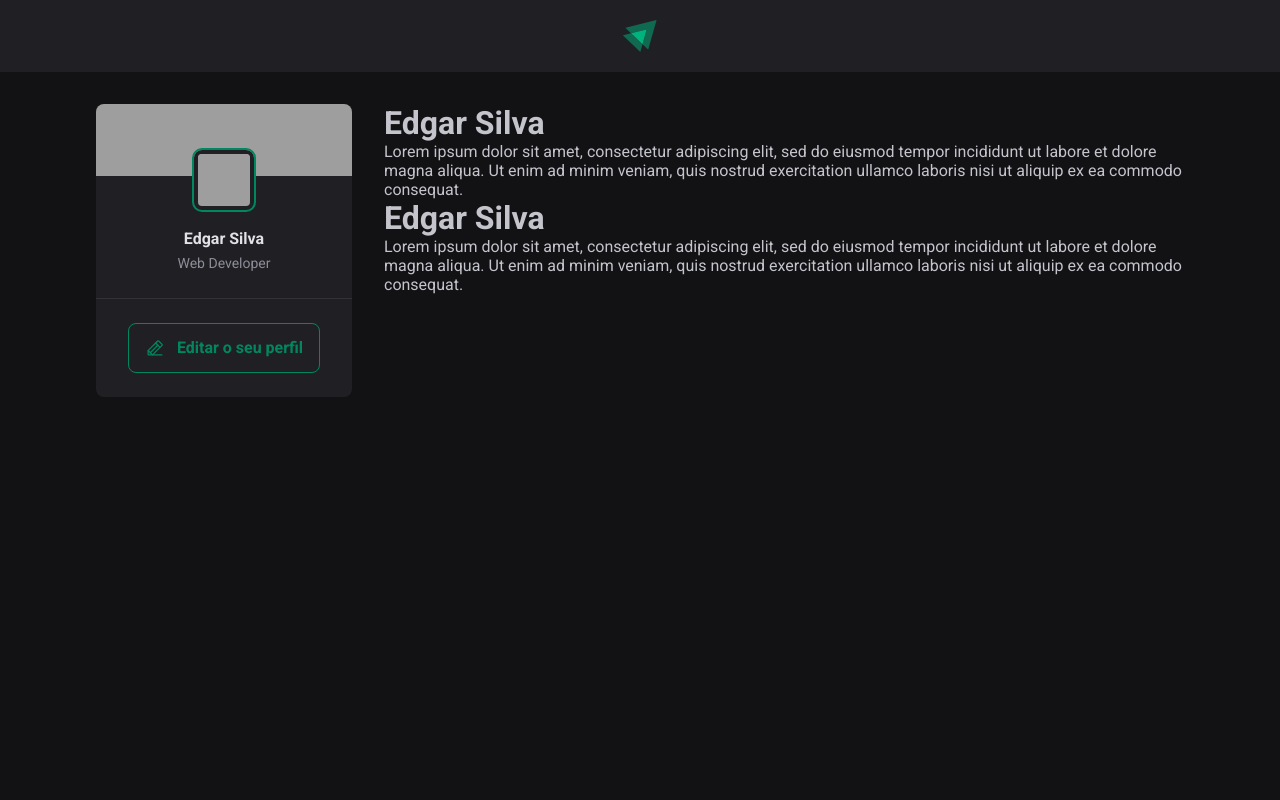
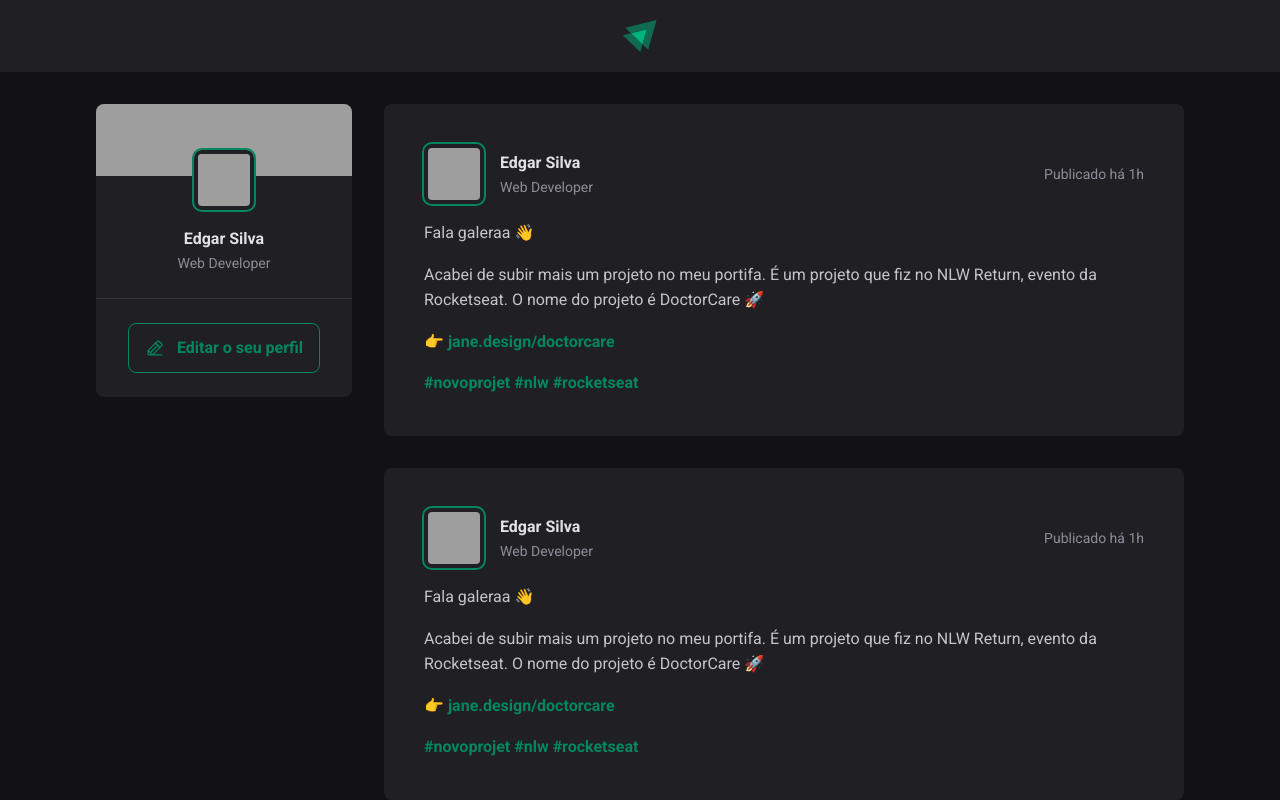
Before and after one commit to eddyzera/ignite-feed, a React (Vite) app: page / in a window 1280 px wide. Shown: the top 800 px of the page. Built offline with nearby package versions, Linux system fonts and the light colour scheme; grey boxes are pictures that could not be loaded.

Commit message:
[feat]: created post component

```diff
--- a/src/App.jsx
+++ b/src/App.jsx
@@ -1,7 +1,8 @@
 import { Header } from "./components/Header"
 import styles from './App.module.css'
+import { Sidebar } from "./components/Sidebar"
+import { Post } from "./components/Post"
 import './global.css'
-import { Sidebar } from "./components/Sidebar"
 
 function App() {
   return (
@@ -10,14 +11,9 @@
      <div className={styles.wrapper}>
         <Sidebar />
       <main>
-        <div>
-          <h1>Edgar Silva</h1>
-          <p>Lorem ipsum dolor sit amet, consectetur adipiscing elit, sed do eiusmod tempor incididunt ut labore et dolore magna aliqua. Ut enim ad minim veniam, quis nostrud exercitation ullamco laboris nisi ut aliquip ex ea commodo consequat.</p>
-        </div>
-        <div>
-          <h1>Edgar Silva</h1>
-          <p>Lorem ipsum dolor sit amet, consectetur adipiscing elit, sed do eiusmod tempor incididunt ut labore et dolore magna aliqua. Ut enim ad minim veniam, quis nostrud exercitation ullamco laboris nisi ut aliquip ex ea commodo consequat.</p>
-        </div>
+        <Post />
+        <Post />
+        <Post />
       </main>
      </div>
    </>
--- /dev/null
+++ b/src/components/Post/Post.module.css
@@ -0,0 +1,72 @@
+.post {
+  background-color: var(--gray-800);
+  border-radius: 8px;
+  padding: 2.5rem;
+
+}
+
+.post > header {
+  display: flex;
+  align-items: center;
+  justify-content: space-between;
+}
+
+.post > header time {
+  font-size: 0.875rem;
+  color: var(--gray-400);
+
+}
+
+.author {
+  display: flex;
+  align-items: center;
+  gap: 1rem;
+}
+
+.author img {
+  width: calc(3rem + 12px);
+  height: calc(3rem + 12px);
+  border-radius: 8px;
+  border: 4px solid var(--gray-800);
+  outline: 2px solid var(--green-500);
+}
+
+.authorInfo {
+  display: flex;
+  flex-direction: column;
+}
+
+.authorInfo strong {
+  color: var(--gray-100);
+  line-height: 1.6;
+}
+
+.authorInfo span {
+  font-size: 0.875rem;
+  color: var(--gray-400);
+  line-height: 1.6;
+}
+
+.post + .post {
+  margin-top: 2rem;
+}
+
+.content {
+  line-height: 1.6;
+  color: var(--gray-300);
+}
+
+.content p {
+  margin-top: 1rem;
+}
+
+.content a {
+  font-weight: bold;
+  color: var(--green-500);
+  text-decoration: none;
+  transition: color 0.2s;
+}
+
+.content a:hover {
+  color: var(--green-300);
+}
--- /dev/null
+++ b/src/components/Post/index.jsx
@@ -0,0 +1,35 @@
+import React from 'react'
+import styles from './Post.module.css'
+
+export const Post = () => {
+  return (
+    <article className={styles.post}>
+      <header>
+        <div className={styles.author}>
+          <img src="https://avatars.githubusercontent.com/u/60861927?v=4" />
+          <div className={styles.authorInfo}>
+            <strong>Edgar Silva</strong>
+            <span>Web Developer</span>
+          </div>
+        </div>
+        <time title="11 de maio ás 18:13" dateTime="2022-05-11 08:13:00">Publicado há 1h</time>
+      </header>
+
+      <div className={styles.content}>
+        <p>Fala galeraa 👋</p>
+
+        <p>Acabei de subir mais um projeto no meu portifa. É um projeto que fiz no NLW Return, evento da Rocketseat. O nome do projeto é DoctorCare 🚀</p>
+
+        <p>
+        👉 {' '}<a  href="#">jane.design/doctorcare</a>
+        </p>
+
+        <p>
+          <a href="#">#novoprojet</a>{' '}
+          <a href="#"> #nlw</a>{' '}
+          <a href="#">#rocketseat</a>{' '}
+        </p>
+      </div>
+    </article>
+  )
+}
--- a/src/global.css
+++ b/src/global.css
@@ -8,6 +8,7 @@
   --gray-800: #202024;
   --gray-900: #121214;
 
+  --green-300: #00B37E;
   --green-500: #00875f;
 }
 
```
